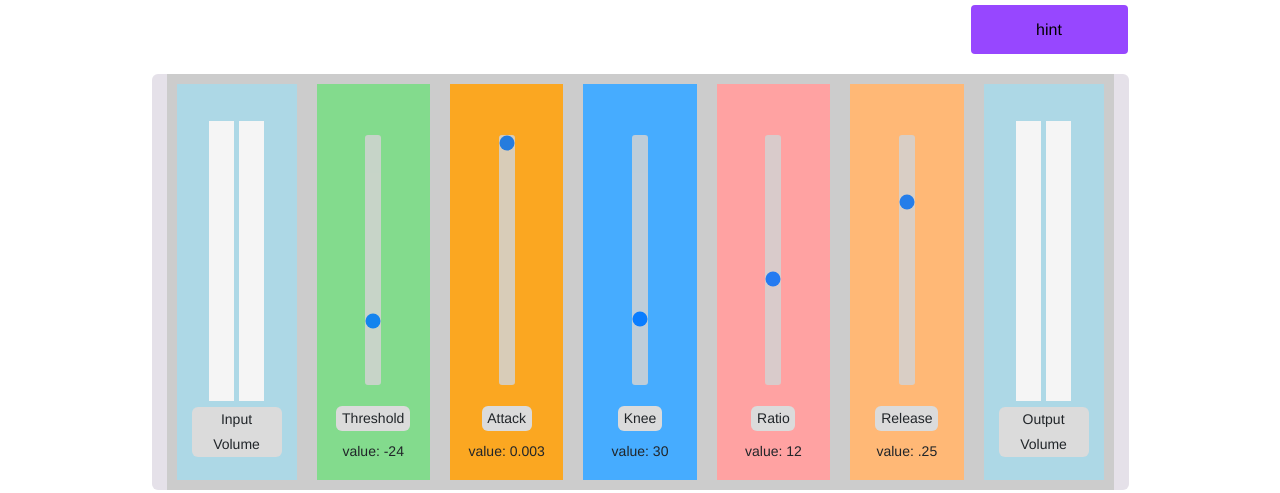
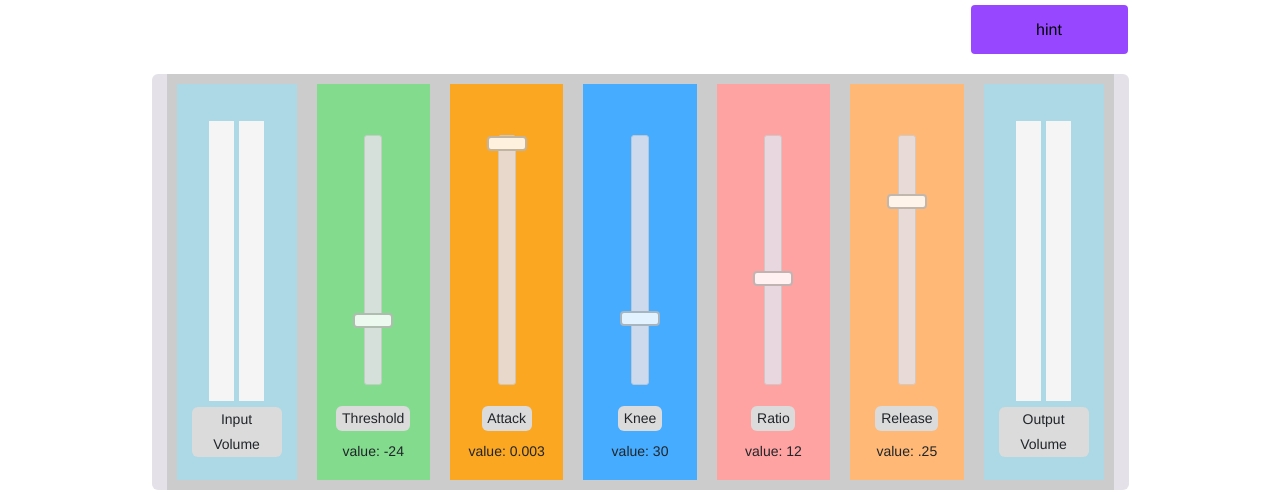
Before and after one commit to rochelletham/compressor, a website: page v1B_index.html in a window 1280 px wide. Shown: the part 336-829 px from the top of the page. Drawn offline with nearby package versions, Linux system fonts and the light colour scheme.

Commit message:
Changed sliders to rectangle thumb and hover

```diff
--- a/main.js
+++ b/main.js
@@ -72,7 +72,7 @@ if (!context) {
     inputSplitter.connect(inputLtAnalyser, 0);
     inputSplitter.connect(inputRtAnalyser, 1);
 
-    // channel splitting node for output
+    // after compressor, channel splitting node for output
     const outputSplitter = context.createChannelSplitter(STEREO_CHANS);
 
     // connecting the left channel of splitter to left channel of output analyser
@@ -112,8 +112,8 @@ if (!context) {
             rtSumSquares += Math.pow(amplitude,2);
         }
 
-        inputLtMeter.value = Math.sqrt(ltSumSquares / ltData.length) * 7; // * 2
-        inputRtMeter.value = Math.sqrt(rtSumSquares / rtData.length) * 7; // * 2
+        inputLtMeter.value = Math.sqrt(ltSumSquares / ltData.length) * 3; // * 2
+        inputRtMeter.value = Math.sqrt(rtSumSquares / rtData.length) * 3; // * 2
 
         // after compressor applied
         const active = compressButton.getAttribute("data-active");
@@ -147,7 +147,7 @@ if (!context) {
         release: releaseVal,
     });
 
-
+    compressor.connect(outputSplitter);
 
     // connect output analyser to the destination
     outputLtAnalyser.connect(context.destination);
@@ -171,7 +171,6 @@ if (!context) {
             inputLtAnalyser.connect(compressor);
             inputRtAnalyser.disconnect(context.destination);
             inputRtAnalyser.connect(compressor);
-            compressor.connect(outputSplitter);
             outputSplitter.connect(outputLtAnalyser,0);
             outputSplitter.connect(outputRtAnalyser,1);
             outputLtAnalyser.connect(context.destination);
@@ -237,8 +236,6 @@ if (!context) {
                 param.setValueAtTime(val, context.currentTime);
                 console.log(slider.id, ": ", param.value);
                 // }
-            } else {
-                alert("Need to click 'enable compression' first!");
             }
         };
         function meterParam(val, meter) {
--- a/v1B/sliders.css
+++ b/v1B/sliders.css
@@ -5,7 +5,8 @@
   display: flex;
   flex-direction: column;
   align-items: center;
-  border: 10px solid #ccc;
+  border: 10px solid rgb(204, 204, 204);
+  /* rgb(229, 225, 233); */
   text-align: center;
   max-height: fit-content;
 }
@@ -21,7 +22,8 @@
 .efx-slider {
   -webkit-appearance: none;
   -moz-appearance: none;
-  appearance: none;
+  writing-mode: vertical-lr;
+  width: 18px;
   cursor: pointer;
   margin-top: 45%;
   position: relative;
@@ -30,25 +32,33 @@
   max-height: fit-content;
   /* height: 50%; */
   border-radius: 3px;
-  background: #d3d3d3;
+  /* background: rgb(211, 211, 211); */
+  background: rgb(229, 225, 233);
+  border: 1px solid rgb(205, 204, 204);
   max-width: 50%;
   outline: none;
   opacity: 0.85;
-  -webkit-transition: .2s;
-  transition: opacity .2s;
   }
 
   /* the knob of the slider */
-  .slider::-webkit-slider-thumb {
+  .efx-slider::-webkit-slider-thumb {
+    -webkit-appearance: none;
     appearance: none;
-    width: 25px;
-    height: 25px;
-    max-height: fit-content;
-    border-radius: 50%;
-    background: rgb(3, 98, 200);
-    cursor: pointer;
-    opacity: 1;
-    outline-style: solid;
-    outline-color: rgb(4, 83, 168);
-    /* background-color: green; */
+    -moz-appearance: none;
+    height: 15px;
+    width: 40px;
+    background-color: rgb(255, 255, 255);
+    border: 2px solid rgb(184, 183, 183);
+    /* border: 2px solid rgb(192, 192, 192); */
+    border-radius: 4px;
+
   }
+
+  .efx-slider::-webkit-slider-thumb:hover {
+    /* animation for highlight */
+    transition: .05s ease-in-out;
+    border-color: rgb(223, 223, 223);
+    width: 45px;
+    /* box-shadow: h-offset v-offset blur-radius spread-radius color inset; */
+    box-shadow: 0 0 0 1px rgb(223, 223, 223);
+  }
--- a/v1B/style.css
+++ b/v1B/style.css
@@ -182,7 +182,7 @@ input:checked + .slider:before {
   /* left: 194px;
   top: 569px; */
   display: flex;
-  background: #E5E1E9;
+  background: rgb(229, 225, 233);
   border-radius: 6px;
 
 }
--- a/v1B_index.html
+++ b/v1B_index.html
@@ -69,8 +69,8 @@
       Input <button onclick="" id="inputAudioButton" data-active="false" id="inputAudio"><img src="images/Sound on.png" alt="Input Audio"></button>
       <h6 style="margin-left: 0%; margin-top: 15px; margin-right: 10px;font-weight: normal;">Input</h6>
       <audio crossorigin="anonymous" controls>
-        <!-- <source src="Master copy.mp3" type="audio/mpeg" /> -->
-         <source src="rtpannedaudio.wav" type="audio/mpeg"/>
+        <source src="Master copy.mp3" type="audio/mpeg" />
+         <!-- <source src="rtpannedaudio.wav" type="audio/mpeg"/> -->
       </audio>
     </div>
     <!-- Yours toggle Expected -->
@@ -98,31 +98,31 @@
         </div>
         <!-- THRESHOLD SECTION -->
         <div class="efx-col" style="background-color: rgb(131, 219, 141);">
-          <input type="range" style="writing-mode: vertical-lr" id="threshold" name="threshold" min="-100.0" max="0.0" step="1.0" value="-24" class="efx-slider" oninput="threshold_val.innerText = 'value: ' + this.value">
+          <input type="range" id="threshold" name="threshold" min="-100.0" max="0.0" step="1.0" value="-24" class="efx-slider" oninput="threshold_val.innerText = 'value: ' + this.value">
           <label for="threshold">Threshold</label>
           <p id="threshold_val">value: -24</p>
         </div>
         <!-- ATTACK SECTION -->
         <div class="efx-col" style="background-color: rgb(251, 167, 33);">
-          <input type="range" style="writing-mode: vertical-lr" id="attack"  name="attack" min="0.0" max="1.0" step=".05" value="0.003" class="efx-slider" oninput="attack_val.innerText = 'value: ' + this.value">
+          <input type="range"  id="attack"  name="attack" min="0.0" max="1.0" step=".05" value="0.003" class="efx-slider" oninput="attack_val.innerText = 'value: ' + this.value">
           <label for="attack">Attack</label>
           <p id="attack_val">value: 0.003</p>
         </div>
         <!-- KNEE SECTION -->
         <div class="efx-col" style="background-color: rgb(70, 172, 255);">
-          <input type="range" style="writing-mode: vertical-lr" id="knee" name="knee" min="0.0" max="40.0" step="1" value="30" class="efx-slider"oninput="knee_val.innerText = 'value: ' + this.value">
+          <input type="range"  id="knee" name="knee" min="0.0" max="40.0" step="1" value="30" class="efx-slider"oninput="knee_val.innerText = 'value: ' + this.value">
           <label for="knee">Knee</label>
           <p id="knee_val">value: 30</p>
         </div>
         <!-- RATIO SECTION -->
         <div class="efx-col" style="background-color: rgb(255, 162, 162);">
-          <input type="range" style="writing-mode: vertical-lr" id="ratio" name="ratio" min="1.0" max="20.0" step="1" value="12" class="efx-slider" oninput="ratio_val.innerText = 'value: ' + this.value">
+          <input type="range" id="ratio" name="ratio" min="1.0" max="20.0" step="1" value="12" class="efx-slider" oninput="ratio_val.innerText = 'value: ' + this.value">
           <label for="ratio">Ratio</label>
           <p id="ratio_val">value: 12</p>
         </div>
         <!-- RELEASE SECTION -->
         <div class="efx-col" style="background-color: rgb(255, 184, 118);">
-          <input type="range" style="writing-mode: vertical-lr"  id="release" name="release" min="0.0" max="1.0" step=".05" value=".25" class="efx-slider" oninput="release_val.innerText = 'value: ' + this.value">
+          <input type="range"   id="release" name="release" min="0.0" max="1.0" step=".05" value=".25" class="efx-slider" oninput="release_val.innerText = 'value: ' + this.value">
           <label for="release">Release</label>
           <p id="release_val">value: .25</p>
         </div>
```
